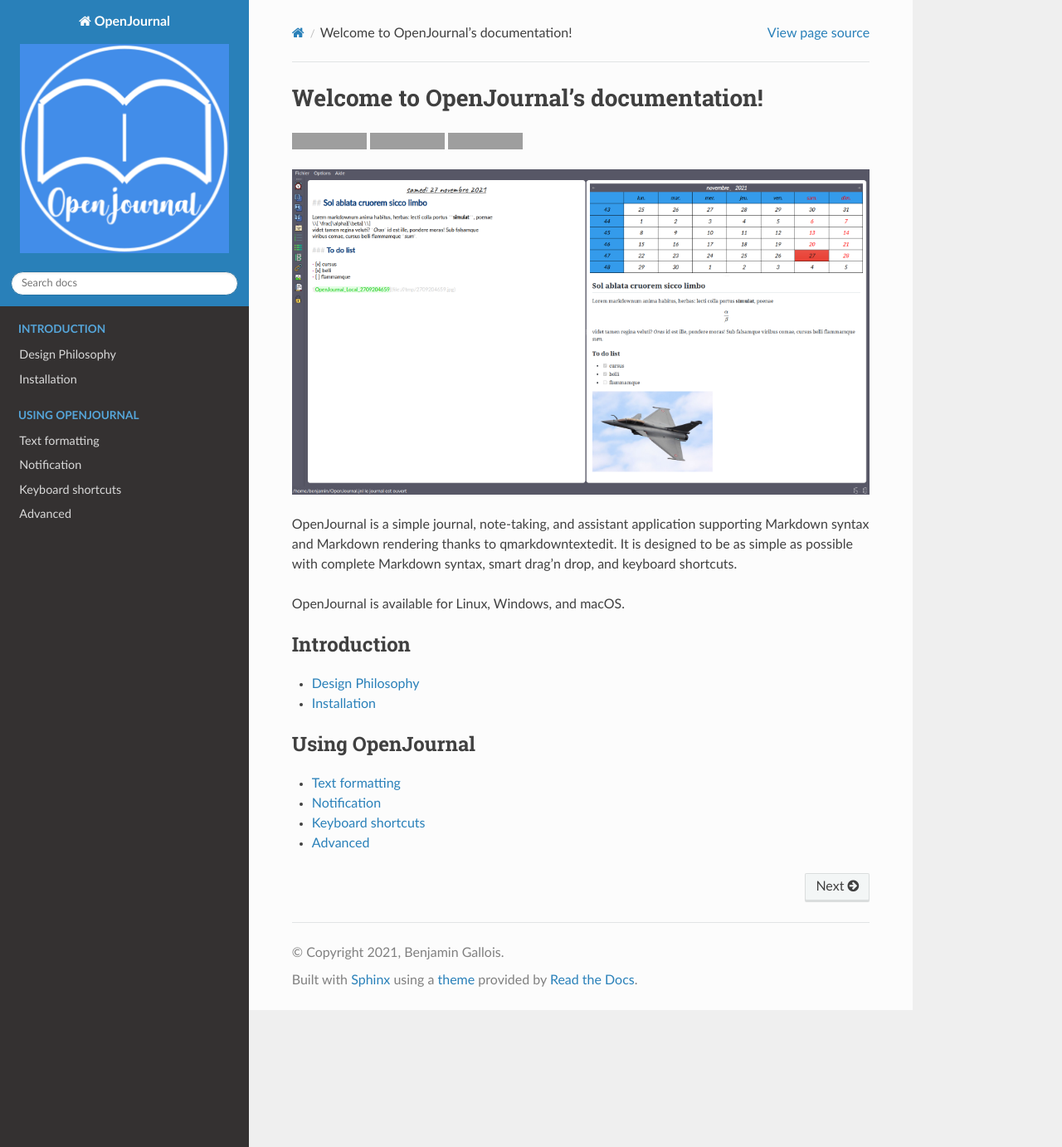
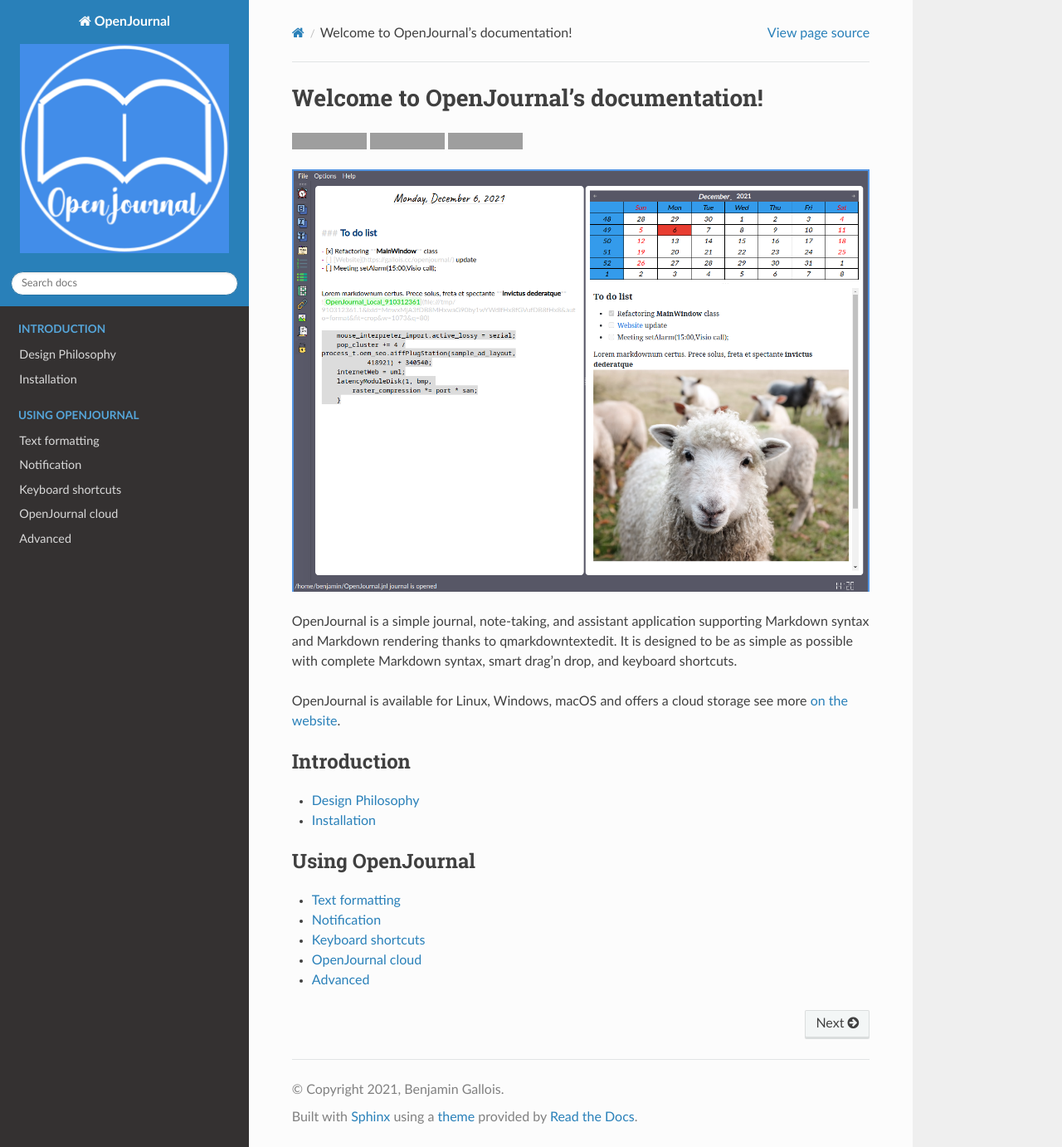
Before and after one commit to bgallois/OpenJournal, a Sphinx documentation site: the page built from docs/source/index.rst, in a window 1280 px wide and 1382 px high. Shown: the whole window at 83% size. Built offline with Sphinx 7.4.7 and the Read the Docs theme 2.0.0, drawn with Linux system fonts in a browser that asks for light colours; grey boxes are pictures that could not be loaded.

Commit message:
[add] update documentation

```diff
--- a/docs/source/index.rst
+++ b/docs/source/index.rst
@@ -21,7 +21,7 @@ Welcome to OpenJournal's documentation!
 
 OpenJournal is a simple journal, note-taking, and assistant application supporting Markdown syntax and Markdown rendering thanks to qmarkdowntextedit. It is designed to be as simple as possible with complete Markdown syntax, smart drag'n drop, and keyboard shortcuts.
 
-OpenJournal is available for Linux, Windows, and macOS.
+OpenJournal is available for Linux, Windows, macOS and offers a cloud storage see more `on the website <https://gallois.cc/openjournal>`_.
 
 
 
@@ -40,4 +40,5 @@ OpenJournal is available for Linux, Windows, and macOS.
    formatting
    notification
    shortcut
+   cloud
    advanced
```
Also changed, not shown: docs/source/cloud.rst (added, +19 -0 lines), resources/readme.png.
